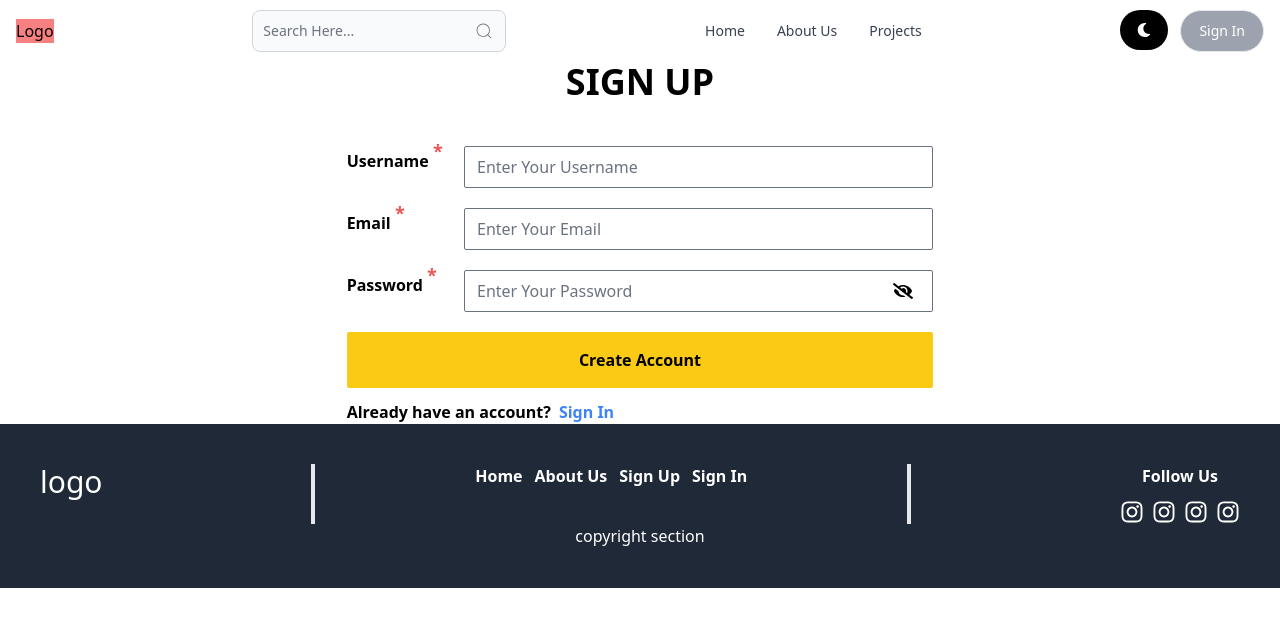
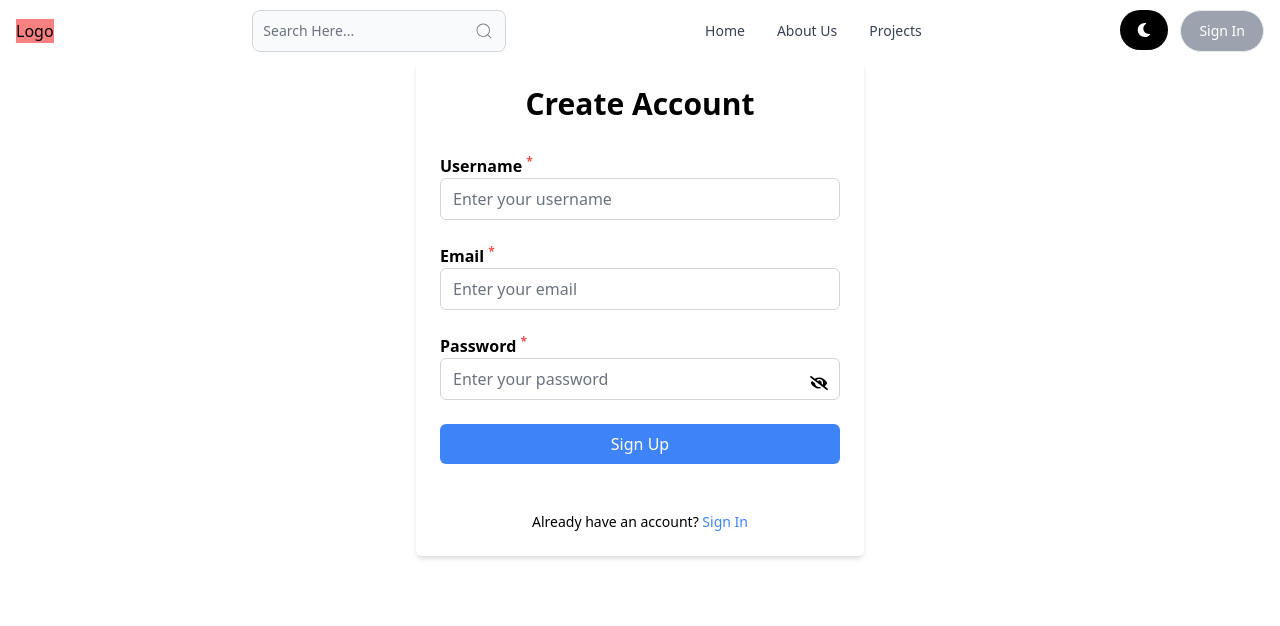
Before and after one commit to Prashantkumar999/mern-blog-app, a React (Vite) app in the folder client/: page /signup in a window 1280 px wide. Shown: the top 626 px of the page. Built offline with nearby package versions, Linux system fonts and the light colour scheme.

Commit message:
complete sign in

```diff
--- a/client/src/App.jsx
+++ b/client/src/App.jsx
@@ -23,7 +23,7 @@ function App() {
       <Route path="/dashboard" element={<Dashboard />} />
       <Route path="/projects" element={<Projects />} />
     </Routes>
-    <Footer/>
+    {/* <Footer/> */}
   </BrowserRouter>
 
 
--- a/client/src/pages/SignIn.jsx
+++ b/client/src/pages/SignIn.jsx
@@ -1,11 +1,116 @@
-import React from 'react';
+import React, { useState } from 'react';
+import { FaEyeSlash } from "react-icons/fa";
+import { IoEyeSharp } from "react-icons/io5";
+import { Link, useNavigate } from 'react-router-dom';
 
 const SignIn = () => {
-    return (
-        <div>
-            this is sign in page
+  const [formData, setFormData] = useState({ email: '', password: '' });
+  const [showPassword, setShowPassword] = useState(false);
+  const [errorMessage, setErrorMessage] = useState(null); // Optional: to display error messages
+  const navigate = useNavigate();
+
+  // Handle form input changes
+  const onChangeHandler = (event) => {
+    setFormData({ ...formData, [event.target.id]: event.target.value });
+  };
+
+  // Handle form submission
+  const onSubmitHandler = async (event) => {
+    event.preventDefault();
+
+    try {
+      const response = await fetch('/api/auth/signin', {
+        method: 'POST',
+        headers: { 'Content-Type': 'application/json' },
+        body: JSON.stringify(formData),
+      });
+
+      // Handle non-2xx status codes
+      if (!response.ok) {
+        const errorData = await response.json();
+        throw new Error(errorData.message || 'Failed to sign in');
+      }
+
+      const data = await response.json();
+      console.log('User signed in:', data);
+
+      // If login is successful, navigate to the home page
+      navigate('/');
+    } catch (error) {
+      console.error('Error:', error.message);
+      setErrorMessage(error.message); // Set error message to display in UI
+    }
+  };
+
+  return (
+    <div className='w-full max-w-md mx-auto flex flex-col items-center justify-center gap-8 p-6 bg-white shadow-md rounded-md'>
+      <h1 className='font-bold text-3xl'>Sign In</h1>
+
+      <form className='w-full flex flex-col gap-6' onSubmit={onSubmitHandler}>
+        {/* Email Field */}
+        <div className='flex flex-col'>
+          <label htmlFor='email' className='font-semibold'>
+            Email <sup className='text-red-500'>*</sup>
+          </label>
+          <input
+            placeholder='Enter your email'
+            id='email'
+            type='email'
+            name='email'
+            value={formData.email}
+            required
+            className='w-full px-3 py-2 border border-gray-300 rounded-md focus:outline-none focus:border-blue-500'
+            onChange={onChangeHandler}
+          />
         </div>
-    );
-}
+
+        {/* Password Field */}
+        <div className='flex flex-col relative'>
+          <label htmlFor='password' className='font-semibold'>
+            Password <sup className='text-red-500'>*</sup>
+          </label>
+          <input
+            placeholder='Enter your password'
+            id='password'
+            type={showPassword ? 'text' : 'password'}
+            name='password'
+            value={formData.password}
+            required
+            className='w-full px-3 py-2 border border-gray-300 rounded-md focus:outline-none focus:border-blue-500'
+            onChange={onChangeHandler}
+          />
+          <div className='absolute right-3 top-10 cursor-pointer text-lg' onClick={() => setShowPassword(prev => !prev)}>
+            {showPassword ? <IoEyeSharp /> : <FaEyeSlash />}
+          </div>
+        </div>
+
+        {/* Submit Button */}
+        <button
+          type='submit'
+          className='bg-blue-500 text-white py-2 rounded-md hover:bg-blue-600 transition duration-200'
+        >
+          Sign In
+        </button>
+      </form>
+
+      {/* Display Error Message */}
+      {errorMessage && (
+        <div className='text-red-500 font-semibold mt-3'>
+          {errorMessage}
+        </div>
+      )}
+
+      {/* Link to Sign Up */}
+      <div className='mt-4'>
+        <p className='text-sm'>
+          Don't have an account?{' '}
+          <Link to='/signup' className='text-blue-500 hover:underline'>
+            Sign Up
+          </Link>
+        </p>
+      </div>
+    </div>
+  );
+};
 
 export default SignIn;
--- a/client/src/pages/SignUp.jsx
+++ b/client/src/pages/SignUp.jsx
@@ -1,102 +1,129 @@
 import React, { useState } from 'react';
 import { FaEyeSlash } from "react-icons/fa";
 import { IoEyeSharp } from "react-icons/io5";
-import { Link } from 'react-router-dom';
+import { Link, useNavigate } from 'react-router-dom';
 
 const SignUp = () => {
-  const [formData, setFormData] = useState({});
-  const [showPassword, setShowPassword] = useState(true);
-  const [loading, setLoading] = useState(false);
-  // const[errorMessage,setErrorMessage] = useState(null);
+  const [formData, setFormData] = useState({ username: '', email: '', password: '' });
+  const [showPassword, setShowPassword] = useState(false);
+  const [errorMessage, setErrorMessage] = useState(null); // For displaying errors
+  const navigate = useNavigate();
 
-
+  // Handle form input changes
   const onChangeHandler = (event) => {
-    setFormData({ ...formData, [event.target.id]: event.target.value.trim() });
+    setFormData({ ...formData, [event.target.id]: event.target.value });
   };
 
+  // Handle form submission
   const onSubmitHandler = async (event) => {
-    event.preventDefault(); // Prevent default form submission behavior (which would reload the page)
+    event.preventDefault();
 
     try {
       const response = await fetch('/api/auth/signup', {
         method: 'POST',
         headers: { 'Content-Type': 'application/json' },
-        body: JSON.stringify(formData), // Send formData as JSON to the backend
+        body: JSON.stringify(formData),
       });
+
+      if (!response.ok) {
+        const errorData = await response.json();
+        throw new Error(errorData.message || 'Failed to sign up');
+      }
+
       const data = await response.json();
-      console.log(data); // Handle the response from the backend
+      console.log('User registered:', data);
+
+      // Redirect to sign-in page on successful signup
+      navigate('/signin');
     } catch (error) {
-      console.error(error); // Log any errors
+      console.error('Error:', error.message);
+      setErrorMessage(error.message); // Set error message to display it in the UI
     }
   };
 
   return (
-    <div className='w-11/12 mx-auto flex flex-col items-center justify-center gap-11'>
-      <div className='font-semibold text-4xl'>SIGN UP</div>
-      <div className='w-full flex flex-col items-center justify-center'>
+    <div className='w-full max-w-md mx-auto flex flex-col items-center justify-center gap-8 p-6 bg-white shadow-md rounded-md'>
+      <h1 className='font-bold text-3xl'>Create Account</h1>
 
-
-        <form className='w-[50%] flex flex-col gap-5' onSubmit={onSubmitHandler}>
-          <div className='flex gap-3 justify-between'>
+      <form className='w-full flex flex-col gap-6' onSubmit={onSubmitHandler}>
+        {/* Username Field */}
+        <div className='flex flex-col'>
           <label htmlFor='username' className='font-semibold'>
-              Username <sup className='text-red-500 text-lg'>*</sup>
+            Username <sup className='text-red-500'>*</sup>
           </label>
           <input
-              placeholder='Enter Your Username'
+            placeholder='Enter your username'
             id='username'
             type='text'
             name='username'
+            value={formData.username}
             required
-              className='min-w-[80%] rounded-sm'
-              onChange={onChangeHandler} // This handles input changes
+            className='w-full px-3 py-2 border border-gray-300 rounded-md focus:outline-none focus:border-blue-500'
+            onChange={onChangeHandler}
           />
         </div>
-          <div className='flex gap-3 justify-between'>
+
+        {/* Email Field */}
+        <div className='flex flex-col'>
           <label htmlFor='email' className='font-semibold'>
-              Email <sup className='text-red-500 text-lg'>*</sup>
+            Email <sup className='text-red-500'>*</sup>
           </label>
           <input
-              placeholder='Enter Your Email'
+            placeholder='Enter your email'
             id='email'
-              type='text'
+            type='email'
             name='email'
+            value={formData.email}
             required
-              className='min-w-[80%] rounded-sm'
-              onChange={onChangeHandler} // This also handles input changes
+            className='w-full px-3 py-2 border border-gray-300 rounded-md focus:outline-none focus:border-blue-500'
+            onChange={onChangeHandler}
           />
         </div>
-          <div className='flex gap-3 justify-between relative'>
+
+        {/* Password Field */}
+        <div className='flex flex-col relative'>
           <label htmlFor='password' className='font-semibold'>
-              Password <sup className='text-red-500 text-lg'>*</sup>
+            Password <sup className='text-red-500'>*</sup>
           </label>
           <input
-              placeholder='Enter Your Password'
+            placeholder='Enter your password'
             id='password'
-              type={showPassword ? 'password' : 'text'} // This toggles between password and text
+            type={showPassword ? 'text' : 'password'}
             name='password'
+            value={formData.password}
             required
-              className='min-w-[80%] rounded-sm'
-              onChange={onChangeHandler} // Handles password input changes
+            className='w-full px-3 py-2 border border-gray-300 rounded-md focus:outline-none focus:border-blue-500'
+            onChange={onChangeHandler}
           />
-            <div className='absolute right-5 top-[25%] text-xl' onClick={() => setShowPassword((prev) => !prev)}>
-              {showPassword ? <FaEyeSlash /> : <IoEyeSharp />} {/* This toggles password visibility */}
+          <div className='absolute right-3 top-10 cursor-pointer text-lg' onClick={() => setShowPassword(prev => !prev)}>
+            {showPassword ? <IoEyeSharp /> : <FaEyeSlash />}
           </div>
         </div>
 
-          <button type='submit' className='bg-yellow-300 py-4 font-semibold rounded-sm hover:bg-yellow-400 hover:scale-95 transition-all duration-200'>
-            Create Account
+        {/* Submit Button */}
+        <button
+          type='submit'
+          className='bg-blue-500 text-white py-2 rounded-md hover:bg-blue-600 transition duration-200'
+        >
+          Sign Up
         </button>
       </form>
 
-        <div className='flex justify-start gap-2 w-[50%] mt-3 font-semibold'>
-          <p>Already have an account?</p>
-          <Link className='text-blue-500 hover:text-blue-600' to={"/signin"}>
+      {/* Display Error Message */}
+      {errorMessage && (
+        <div className='text-red-500 font-semibold mt-3'>
+          {errorMessage}
+        </div>
+      )}
+
+      {/* Link to Sign In */}
+      <div className='mt-4'>
+        <p className='text-sm'>
+          Already have an account?{' '}
+          <Link to='/signin' className='text-blue-500 hover:underline'>
             Sign In
           </Link>
-        </div>
-        {
-
-        }
+        </p>
       </div>
     </div>
   );
```
Also changed, not shown: 1 other file (tests, documents, lock files or other folders). Lines whose indentation alone changed are shown as unchanged.
